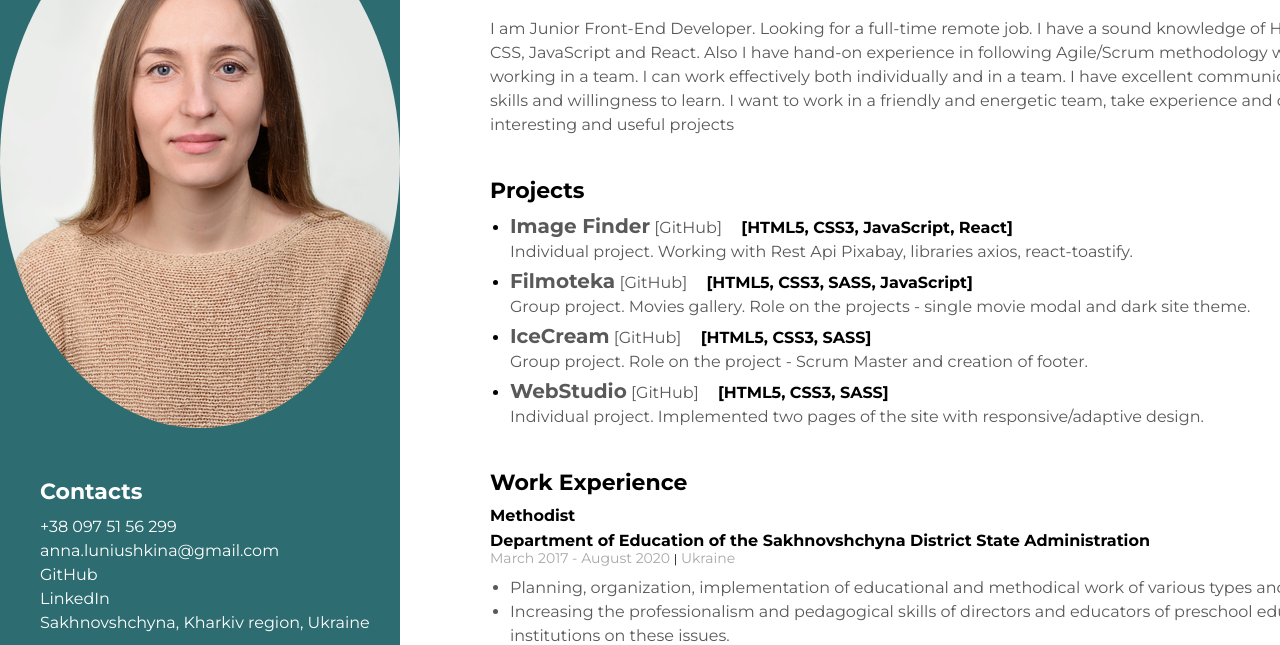
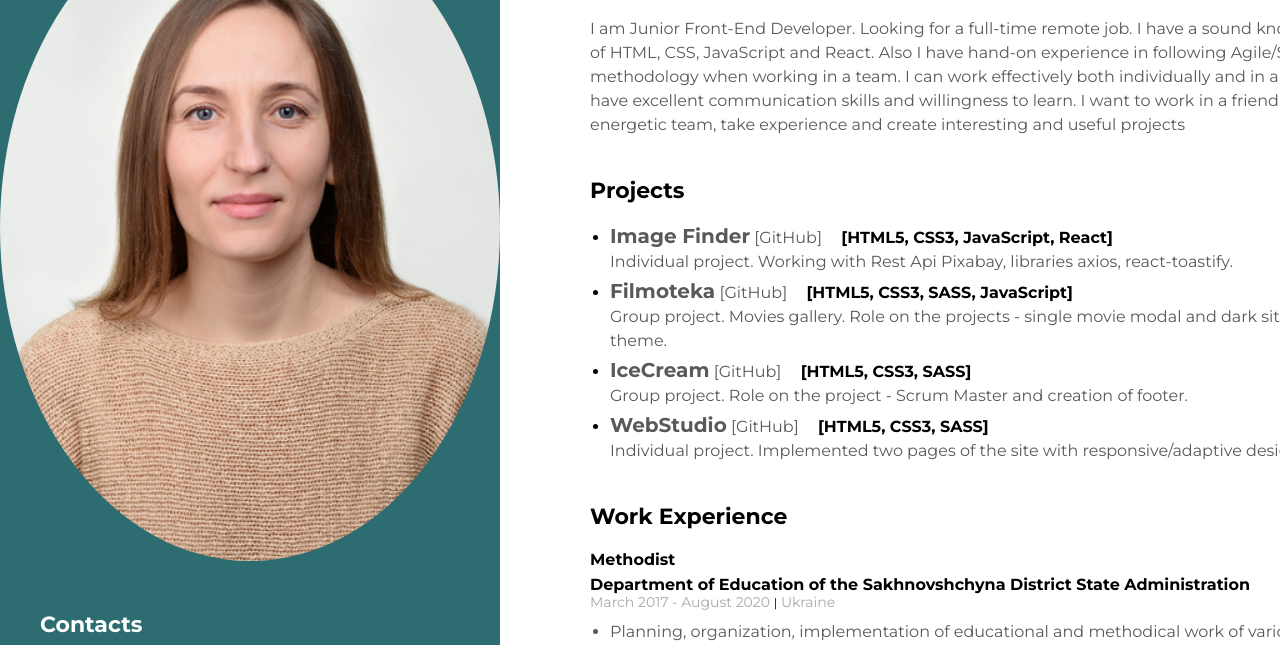
Before and after one commit to AnnaLuniushkina/my-resume, a plain HTML site: page index.html in a window 1280 px wide. Shown: the part 145-790 px from the top of the page. Drawn offline with Linux system fonts and the light colour scheme.

Commit message:
change sizes sidebar

```diff
--- a/index.html
+++ b/index.html
@@ -129,6 +129,7 @@
         <!--Sidebar-->
 
         <aside class="sidebar">
+            <div class="sidebar__container">
             <img src="./img/photo.jpg" alt="user photo" class="sidebar__photo">
 
             <!--Contacts-->
@@ -192,6 +193,7 @@
                     <li class="language-skills__item">English - Pre-Intermediate</li>
                 </ul>
             </section>
+            </div>
         </aside>
     </main>
 </body>
--- a/styles/styles.css
+++ b/styles/styles.css
@@ -39,7 +39,7 @@ img {
 	font-size: 22px;
 	line-height: 27px;
 	color: #000000;
-	margin-bottom: 10px;
+	margin-bottom: 20px;
 }
 
 /* main styles */
@@ -218,8 +218,11 @@ img {
 
 .sidebar {
 	background-color: #2d6c70;
+}
+
+.sidebar__container {
+	width: 500px;
 	padding-top: 40px;
-	width: 400px;
 }
 
 .sidebar__photo {
```
